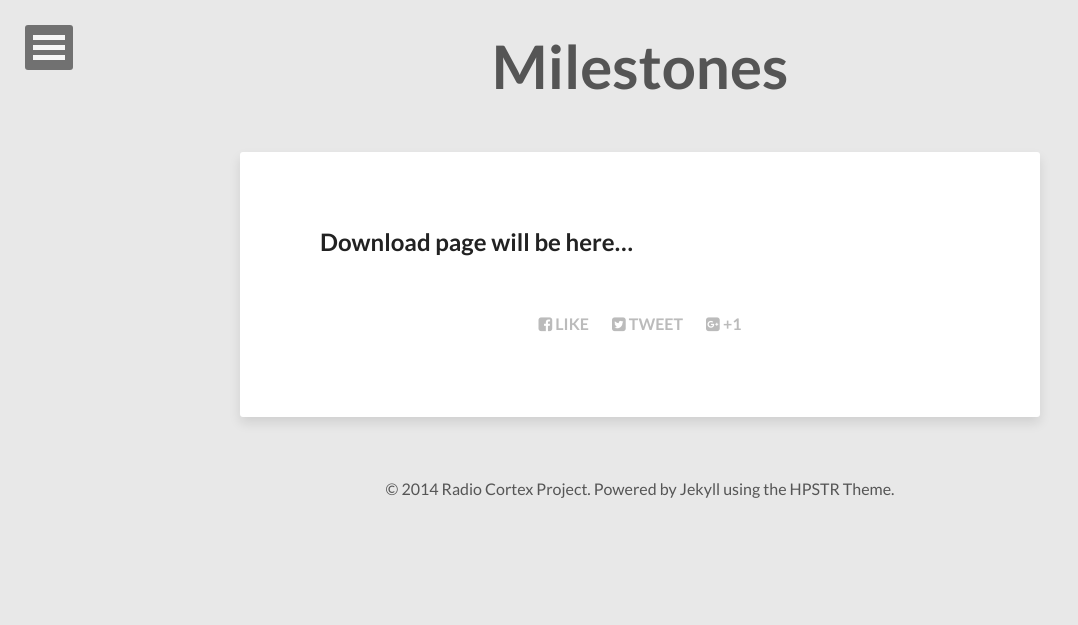
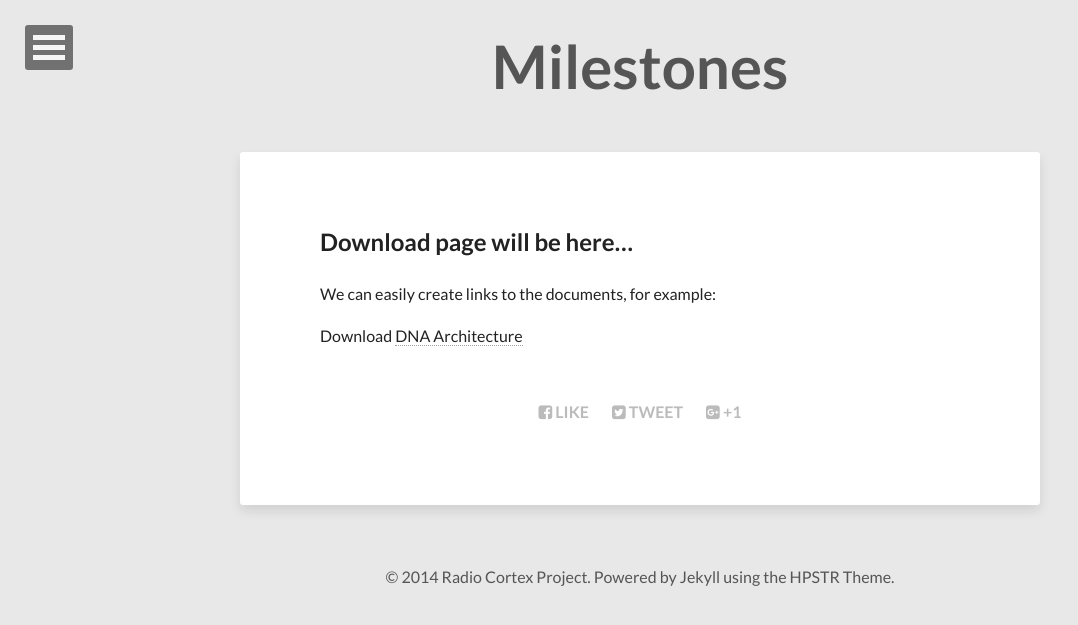
Before and after one commit to SKA-ScienceDataProcessor/RC, a Jekyll site: the page built from download.md, in a window 1280 px wide. Shown: the top 625 px of the page, without its empty margins (0-1078 px from the left). Built offline with Jekyll 4.4.1, drawn with Linux system fonts in a browser that asks for light colours; nearby versions of some CDN libraries.

Commit message:
Add downloads folder to keep pdfs, and other binary artifacts we want to reference from the website

```diff
--- a/download.md
+++ b/download.md
@@ -10,3 +10,7 @@ share: true
 
 
 ## Download page will be here...
+
+We can easily create links to the documents, for example:
+
+Download [DNA Architecture](https://github.com/SKA-ScienceDataProcessor/RC/blob/gh-pages/downloads/DNA%20Architecture%20and%20Design.pdf?raw=true)
```
